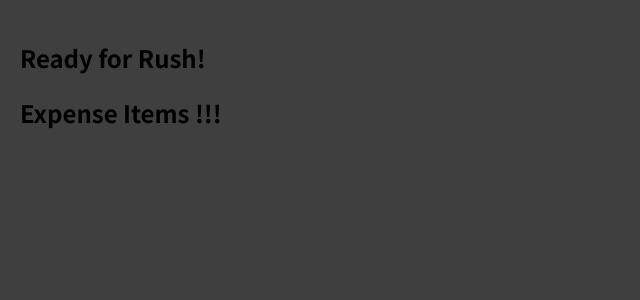
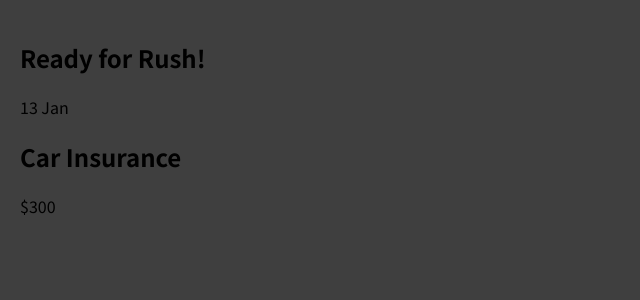
Before and after one commit to KalpitChandekar/setup-project, a JavaScript app: page / in a window 1280 px wide. Shown: the top 300 px of the page, without its empty margins (0-640 px from the left). Built offline with nearby package versions, Linux system fonts and the light colour scheme.

Commit message:
maked expense component more complex

```diff
--- a/src/components/ExpenseItem.js
+++ b/src/components/ExpenseItem.js
@@ -1,10 +1,13 @@
-function ExpenseItem (){
-    return (
+function ExpenseItem() {
+  return (
+    <div>
+      <div>13 Jan</div>
       <div>
-        <h2>Expense Items !!!</h2>
+        <h2>Car Insurance</h2>
+        <div>$300</div>
       </div>
-    );
-
+    </div>
+  );
 }
 
 export default ExpenseItem;
```
